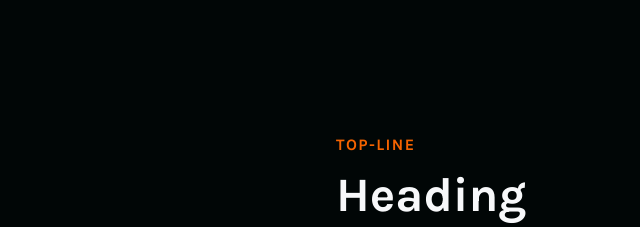
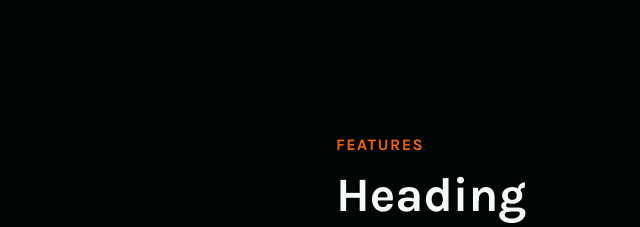
Before and after one commit to tazimrahman293/aletheia-password-manager, a React (Create React App) app in the folder web/: page / in a window 1280 px wide. Shown: the part 1720-1947 px from the top of the page, without its empty margins (319-959 px from the left). Built offline with nearby package versions, Linux system fonts and the light colour scheme; what yup-password would draw is missing.

Commit message:
test-update on data.js

```diff
--- a/web/src/components/DataSection/Data.js
+++ b/web/src/components/DataSection/Data.js
@@ -25,7 +25,7 @@ export const dataAbout = {
     lightBg: false,
     lightText: true,
     lighttextDesc: false,
-    topLine: 'Top-Line',
+    topLine: 'Features',
     headline: 'Heading',
     description: 'Description',
     buttonLabel: 'Get started',
```
